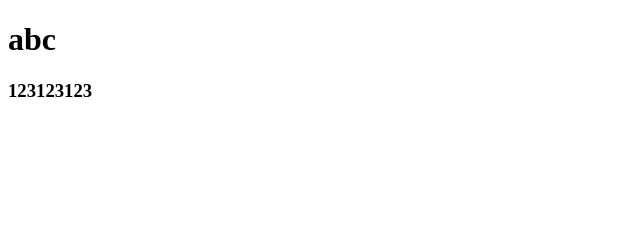
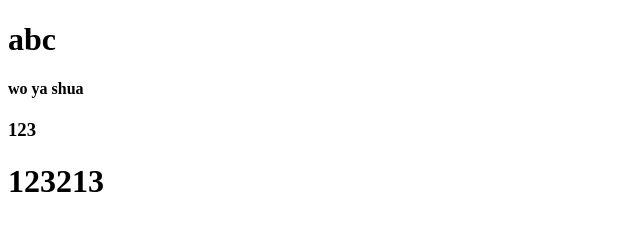
Before and after one commit to tungyao/render, a plain HTML site: page index.html in a window 1280 px wide. Shown: the whole page, without its empty margins (0-640 px from the left). Drawn offline with Linux system fonts and the light colour scheme.

Commit message:
super stable version

```diff
--- a/index.html
+++ b/index.html
@@ -10,11 +10,13 @@
 </head>
 <body>
 <div render-obj="data" class="root">
-    <h1>{item.name}</h1>
-    <h3>{item.age}</h3>
+    <h1>{item.person.name}</h1>
+    <h4>{item.person.data.names}</h4>
+    <h3>{item.person.age}</h3>
+    <h1>{item.other.name}</h1>
 </div>
 <script>
-    NewRender(".root").obj({data:{name:"abc",age:123123123}})
+    NewRender(".root").obj({data:{person:{name:"abc",age:123,data:{names:"wo ya shua"}},other:{name:"123213"}}})
 </script>
 </body>
 </html>
--- a/render.js
+++ b/render.js
@@ -87,7 +87,7 @@ class Render {
         if (typeof object === 'object') {
             for (let i in object) {
                 if (typeof object[i] === 'object') {
-                    return fff(object[i], key);
+                    return this._fff(object[i], key);
                 }
                 if (key === i) {
                     return object[key];
```
